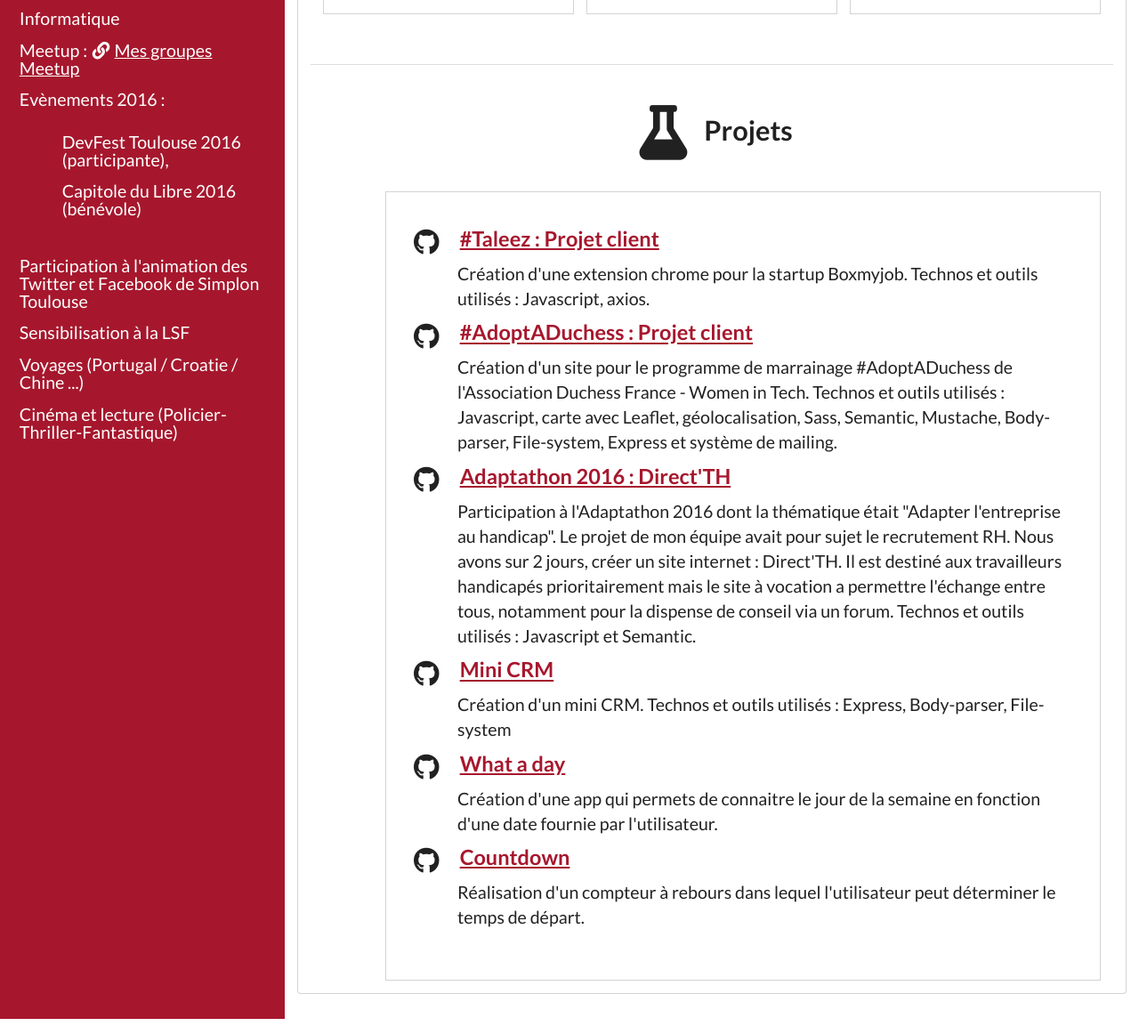
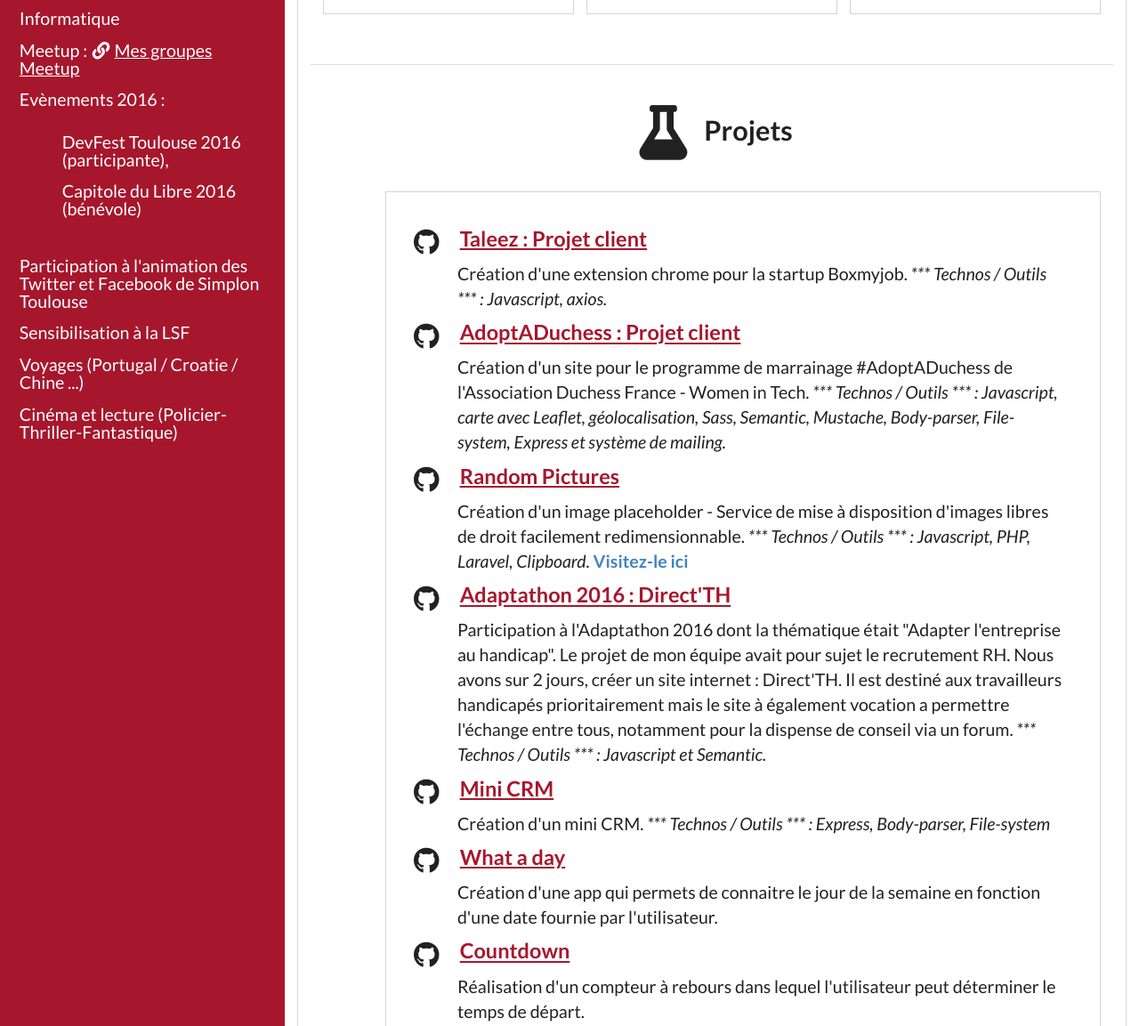
Before and after one commit to MarineCO/CV-semantic, a plain HTML site: page index.html in a window 1280 px wide. Shown: the part 1147-2300 px from the top of the page at 89% size. Drawn offline with nearby package versions, Linux system fonts and the light colour scheme.

Commit message:
ajout projet Random Pictures

```diff
--- a/index.html
+++ b/index.html
@@ -204,8 +204,8 @@
 										<i class="large github icon"></i>
 									</div>
 									<div>
-										<a class="header" href="https://github.com/MarineCO/projet_client_taleez">#Taleez : Projet client</a>
-										<p class="description">Création d'une extension chrome pour la startup Boxmyjob. Technos et outils utilisés : Javascript, axios.</p>
+										<a class="header" href="https://github.com/MarineCO/projet_client_taleez">Taleez : Projet client</a>
+										<p class="description">Création d'une extension chrome pour la startup Boxmyjob. <i>*** Technos / Outils *** : Javascript, axios.</i></p>
 									</div>
 								</div>
 								<div class="project">
@@ -213,8 +213,17 @@
 										<i class="large github icon"></i>
 									</div>
 									<div>
-										<a class="header" href="https://github.com/MarineCO/projet_client_dc2">#AdoptADuchess : Projet client</a>
-										<p class="description">Création d'un site pour le programme de marrainage #AdoptADuchess de l'Association Duchess France - Women in Tech. Technos et outils utilisés : Javascript,  carte avec Leaflet, géolocalisation, Sass, Semantic, Mustache, Body-parser, File-system, Express et système de mailing.</p>
+										<a class="header" href="https://github.com/MarineCO/projet_client_dc2">AdoptADuchess : Projet client</a>
+										<p class="description">Création d'un site pour le programme de marrainage #AdoptADuchess de l'Association Duchess France - Women in Tech. <i>*** Technos / Outils *** : Javascript,  carte avec Leaflet, géolocalisation, Sass, Semantic, Mustache, Body-parser, File-system, Express et système de mailing.</i></p>
+									</div>
+								</div>
+								<div class="project">
+									<div>
+										<i class="large github icon"></i>
+									</div>
+									<div>
+										<a class="header" href="https://github.com/MarineCO/Random-pictures">Random Pictures</a>
+										<p class="description">Création d'un image placeholder - Service de mise à disposition d'images libres de droit facilement redimensionnable. <i>*** Technos / Outils *** : Javascript, PHP, Laravel, Clipboard.</i> <strong><a href="https://peaceful-citadel-38049.herokuapp.com/">Visitez-le ici</a></strong></p>
 									</div>
 								</div>
 								<div class="project">
@@ -223,7 +232,7 @@
 									</div>
 									<div>
 										<a class="header" href="https://github.com/MarineCO/Adaptathon-2016">Adaptathon 2016 : Direct'TH</a>
-										<p class="description">Participation à l'Adaptathon 2016 dont la thématique était "Adapter l'entreprise au handicap". Le projet de mon équipe avait pour sujet le recrutement RH. Nous avons sur 2 jours, créer un site internet : Direct'TH. Il est destiné aux travailleurs handicapés prioritairement mais le site à vocation a permettre l'échange entre tous, notamment pour la dispense de conseil via un forum. Technos et outils utilisés : Javascript et Semantic.</p>
+										<p class="description">Participation à l'Adaptathon 2016 dont la thématique était "Adapter l'entreprise au handicap". Le projet de mon équipe avait pour sujet le recrutement RH. Nous avons sur 2 jours, créer un site internet : Direct'TH. Il est destiné aux travailleurs handicapés prioritairement mais le site à également vocation a permettre l'échange entre tous, notamment pour la dispense de conseil via un forum. <i>*** Technos / Outils *** : Javascript et Semantic.</i></p>
 									</div>
 								</div>
 								<div class="project">
@@ -232,7 +241,7 @@
 									</div>
 									<div>
 										<a class="header" href="https://github.com/MarineCO/Mini-CRM">Mini CRM</a>
-										<p class="description">Création d'un mini CRM. Technos et outils utilisés : Express, Body-parser, File-system</p>
+										<p class="description">Création d'un mini CRM. <i>*** Technos / Outils *** : Express, Body-parser, File-system</i></p>
 									</div>
 								</div>
 								<div class="project">
```
